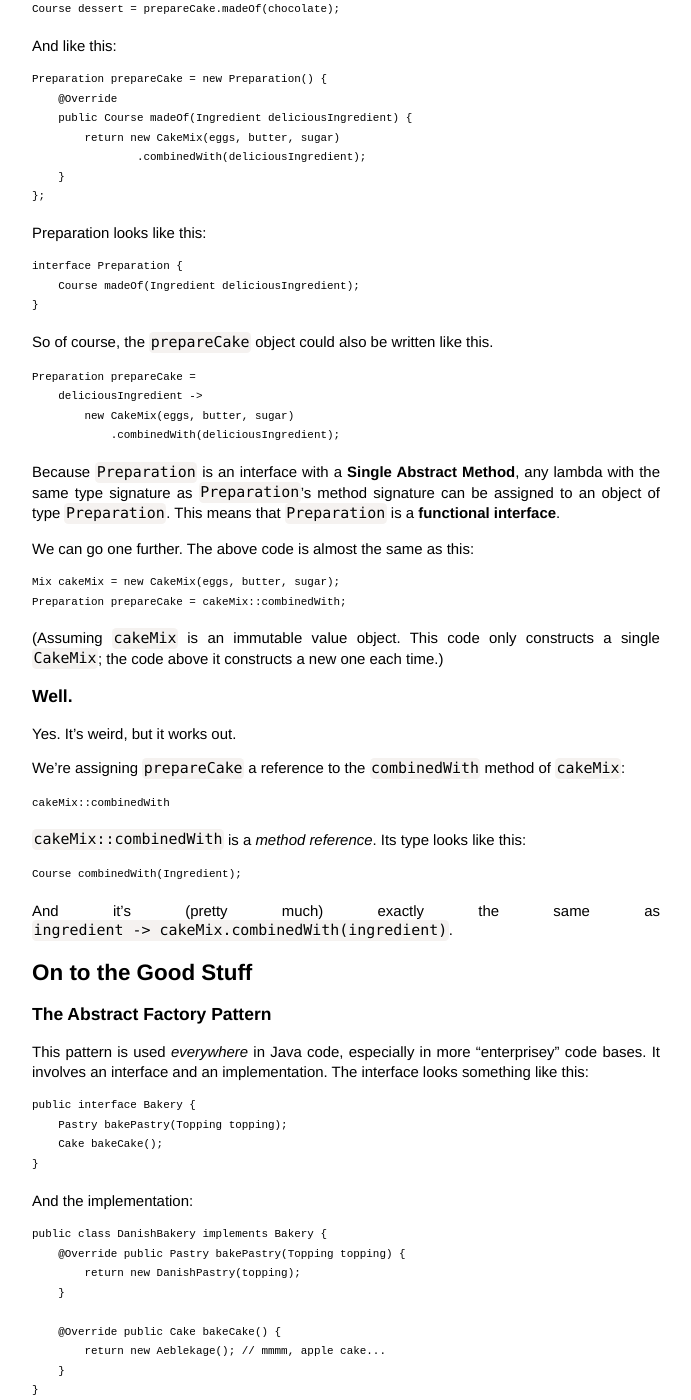
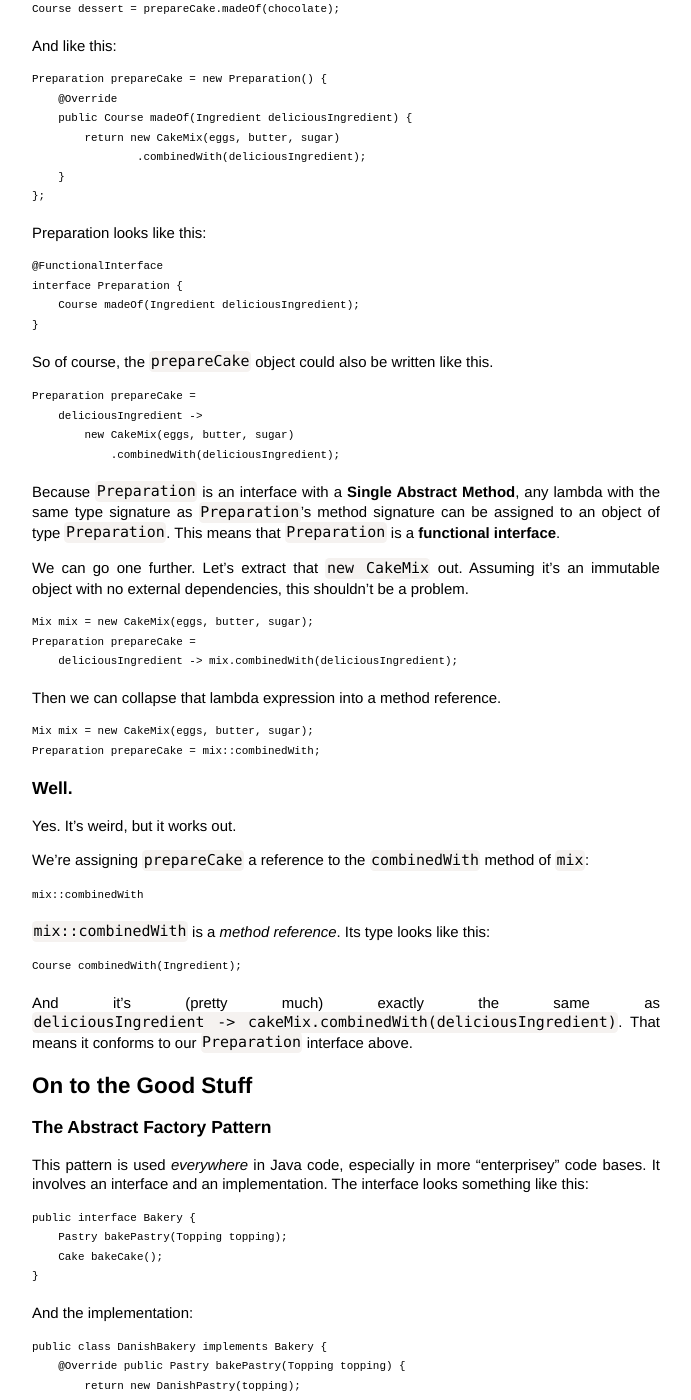
Before and after one commit to SamirTalwar/talks, a Jekyll site: the page built from design-patterns-in-the-21st-century.md, in a window 1280 px wide and 1400 px high, scrolled down 2018 px. Shown: the whole window, without its empty margins (294-985 px from the left). Built offline with Jekyll 4.4.1, drawn with Linux system fonts in a browser that asks for light colours; nearby versions of some CDN libraries; comment, search, counter and statistics services are not loaded.

Commit message:
Clarify the intro to functional programming.

```diff
--- a/design-patterns-in-the-21st-century.md
+++ b/design-patterns-in-the-21st-century.md
@@ -87,6 +87,7 @@ And like this:
 
 Preparation looks like this:
 
+    @FunctionalInterface
     interface Preparation {
         Course madeOf(Ingredient deliciousIngredient);
     }
@@ -100,26 +101,30 @@ So of course, the `prepareCake` object could also be written like this.
 
 Because `Preparation` is an interface with a **Single Abstract Method**, any lambda with the same type signature as `Preparation`'s method signature can be assigned to an object of type `Preparation`. This means that `Preparation` is a **functional interface**.
 
-We can go one further. The above code is almost the same as this:
+We can go one further. Let's extract that `new CakeMix` out. Assuming it's an immutable object with no external dependencies, this shouldn't be a problem.
 
-    Mix cakeMix = new CakeMix(eggs, butter, sugar);
-    Preparation prepareCake = cakeMix::combinedWith;
+    Mix mix = new CakeMix(eggs, butter, sugar);
+    Preparation prepareCake =
+        deliciousIngredient -> mix.combinedWith(deliciousIngredient);
 
-(Assuming `cakeMix` is an immutable value object. This code only constructs a single `CakeMix`; the code above it constructs a new one each time.)
+Then we can collapse that lambda expression into a method reference.
+
+    Mix mix = new CakeMix(eggs, butter, sugar);
+    Preparation prepareCake = mix::combinedWith;
 
 ### Well.
 
 Yes. It's weird, but it works out.
 
-We're assigning `prepareCake` a reference to the `combinedWith` method of `cakeMix`:
+We're assigning `prepareCake` a reference to the `combinedWith` method of `mix`:
 
-    cakeMix::combinedWith
+    mix::combinedWith
 
-`cakeMix::combinedWith` is a *method reference*. Its type looks like this:
+`mix::combinedWith` is a *method reference*. Its type looks like this:
 
     Course combinedWith(Ingredient);
 
-And it's (pretty much) exactly the same as `ingredient -> cakeMix.combinedWith(ingredient)`.
+And it's (pretty much) exactly the same as `deliciousIngredient -> cakeMix.combinedWith(deliciousIngredient)`. That means it conforms to our `Preparation` interface above.
 
 ## On to the Good Stuff
 
```
